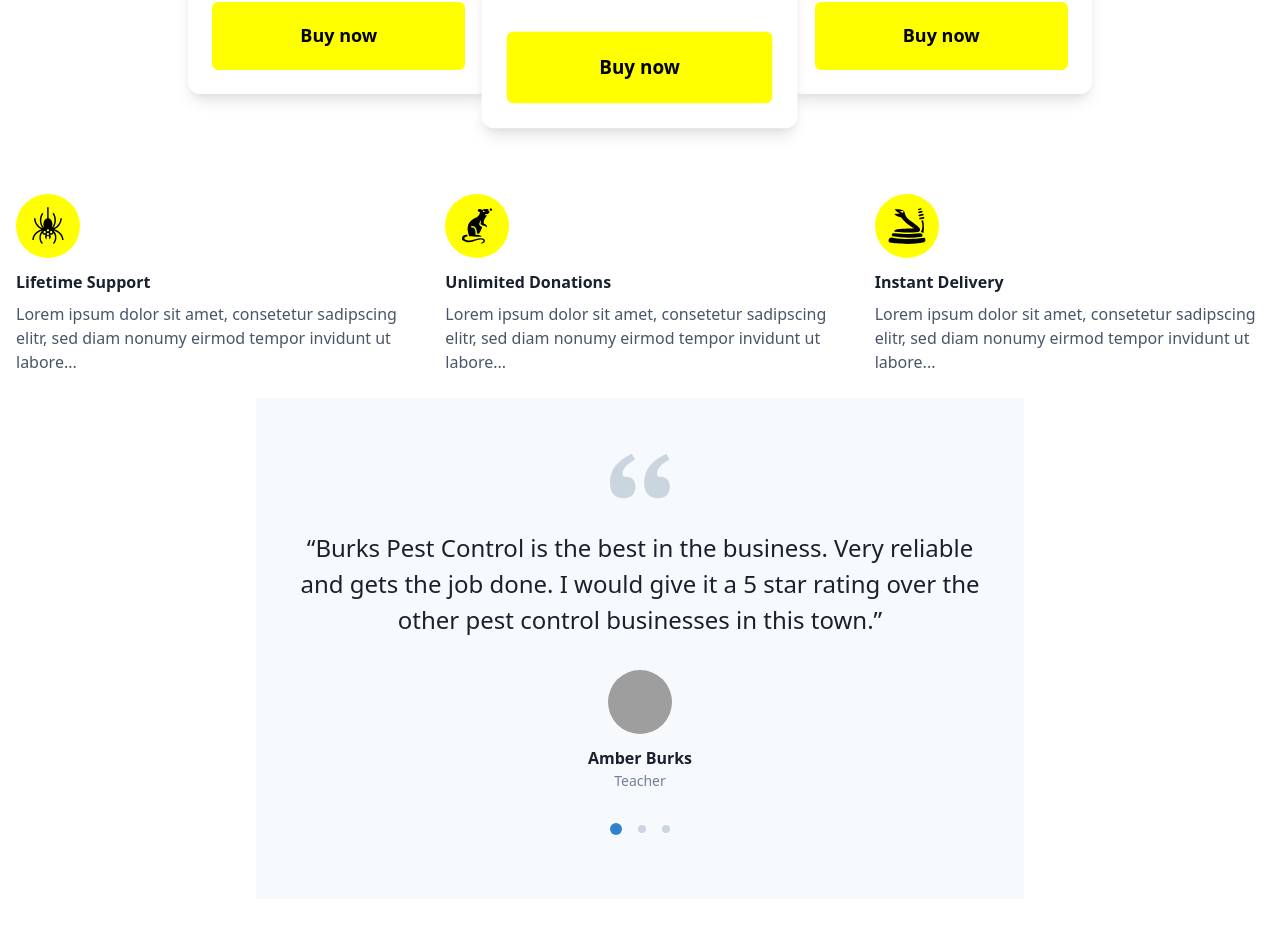
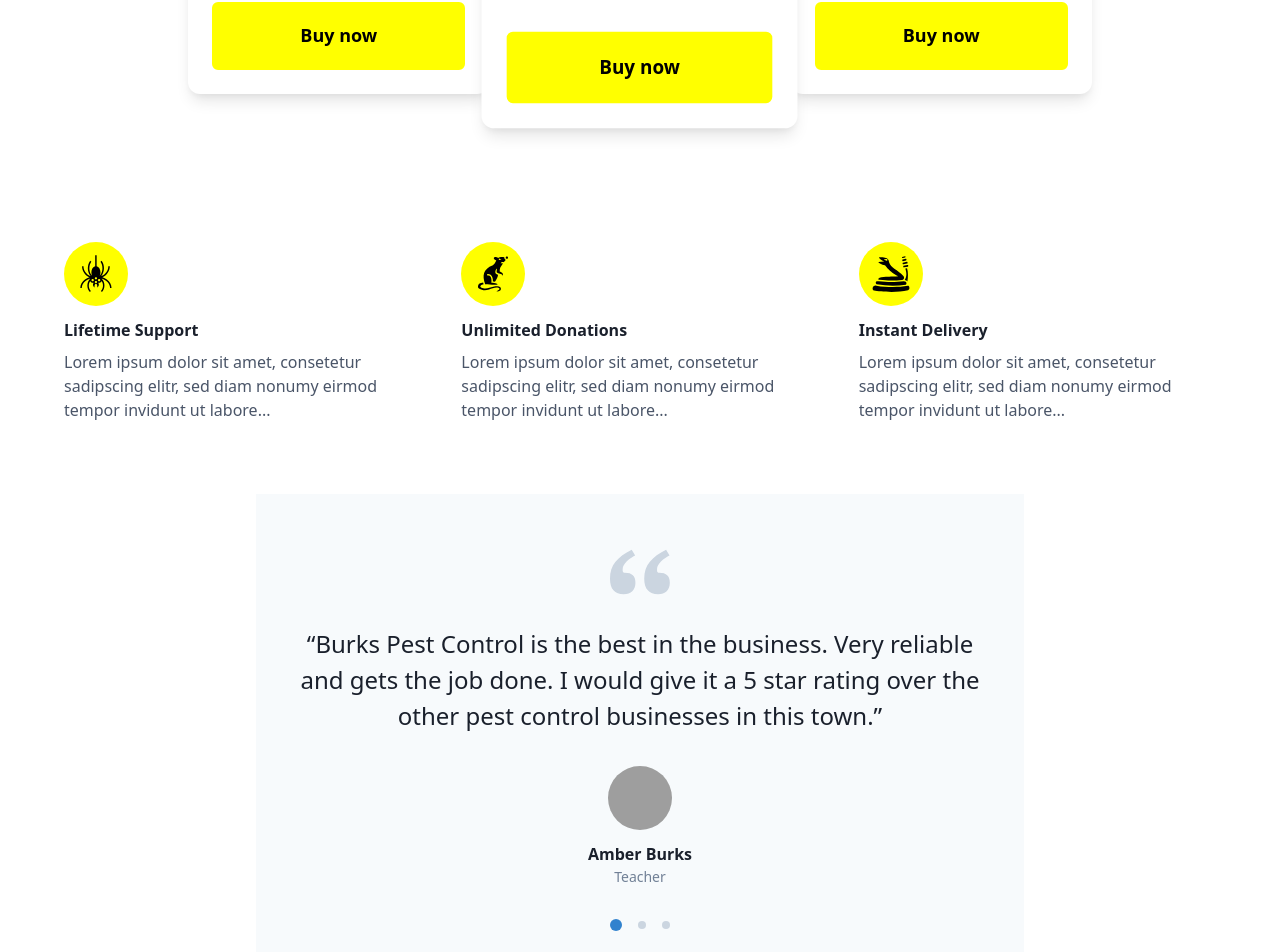
Before and after one commit to awwyes/burkspestcontrol, a Next.js app: page / in a window 1280 px wide. Shown: the part 1399-2351 px from the top of the page. Built offline with nearby package versions, Linux system fonts and the light colour scheme; grey boxes are pictures that could not be loaded.

Commit message:
fixed spacing for Features component

```diff
--- a/components/FeaturesLayout/Features.tsx
+++ b/components/FeaturesLayout/Features.tsx
@@ -30,7 +30,7 @@
 
 export default function SimpleThreeColumns() {
   return (
-    <Box p={4}>
+    <Box p={16}>
       <SimpleGrid columns={{ base: 1, md: 3 }} spacing={10}>
         <Feature
           icon={<Icon as={GiHangingSpider} w={10} h={10} />}
```
